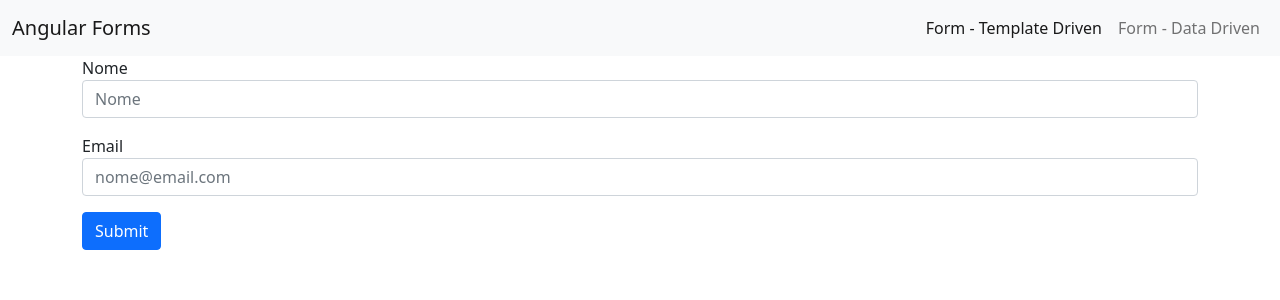
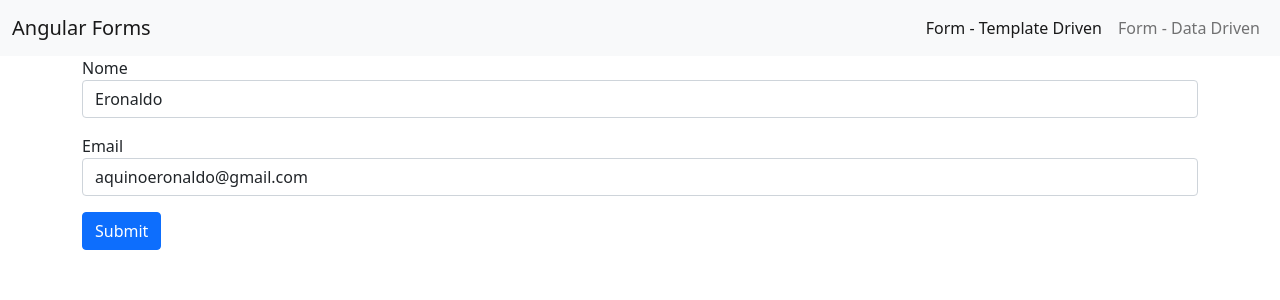
Before and after one commit to Eronheit/angular-forms, an Angular app: page /template-form in a window 1280 px wide. Shown: the top 300 px of the page. Built offline with nearby package versions, Linux system fonts and the light colour scheme.

Commit message:
feat: (template driven) initializing values with ngModel

```diff
--- a/src/app/template-form/template-form.component.html
+++ b/src/app/template-form/template-form.component.html
@@ -5,7 +5,7 @@
       type="text"
       class="form-control"
       name='nome'
-      ngModel
+      [ngModel]="usuario.nome"
       id="nome"
       placeholder="Nome"
     >
@@ -17,7 +17,7 @@
       type="email"
       class="form-control"
       name='email'
-      ngModel
+      [ngModel]='usuario.email'
       id="email"
       placeholder="nome@email.com"
     >
--- a/src/app/template-form/template-form.component.ts
+++ b/src/app/template-form/template-form.component.ts
@@ -7,10 +7,17 @@ import { Component, OnInit } from '@angular/core';
 })
 export class TemplateFormComponent implements OnInit {
 
+  usuario: any = {
+    nome: 'Eronaldo',
+    email: 'aquinoeronaldo@gmail.com'
+  }
+
   constructor() { }
 
   onSubmit(form: any){
     console.log(form)
+
+    console.log(this.usuario)
   }
 
   ngOnInit(): void {
```
